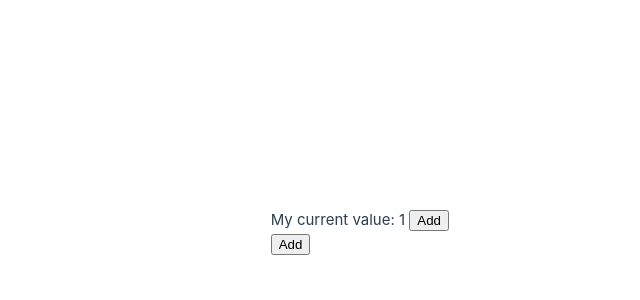
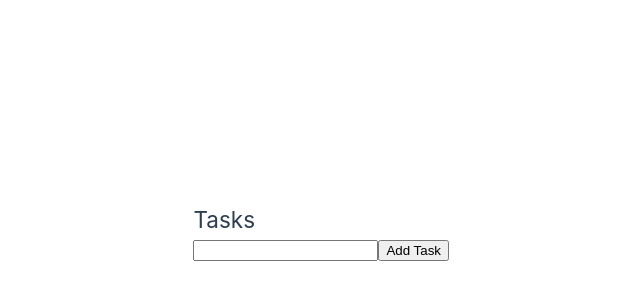
Before and after one commit to PavelRovnyi/task-list, a Vue app: page / in a window 1280 px wide. Shown: the part 168-468 px from the top of the page, without its empty margins (191-831 px from the left). Built offline with nearby package versions, Linux system fonts and the light colour scheme.

Commit message:
add TaskManager component

```diff
--- a/src/App.vue
+++ b/src/App.vue
@@ -1,21 +1,10 @@
 <script setup lang="ts">
-import { ref } from 'vue';
-import Form from './components/Form.vue';
-const rootComponentValue = ref(1);
+import TaskManager from './components/TaskManager.vue'
 
-const addValue = () => {
-  rootComponentValue.value++;
-  console.log(rootComponentValue.value);
-};
-
-const updateRootValue = (newVal: number) => {
-  rootComponentValue.value = newVal;
-};
 </script>
 
 <template>
-  <div class="container mx-auto py-2">
-    <Form :value="rootComponentValue" @update-internal-value="updateRootValue" />
-    <button @click="addValue">Add</button>
+  <div>
+    <TaskManager></TaskManager>
   </div>
 </template>
--- a/src/components/Form.vue
+++ b/src/components/Form.vue
@@ -33,7 +33,3 @@ const addValue = () => {
   $emit('update-internal-value', internalValue.value);
 };
 </script>
-<style>
-  .large {font-size: 30px;}
-  .border {border: 1px solid grey;}
-</style>
--- /dev/null
+++ b/src/components/TaskManager.vue
@@ -0,0 +1,33 @@
+<template>
+  <div>
+    <h2>Tasks</h2>
+    <form @submit.prevent="addTask">
+      <input type="text" v-model="newTask">
+      <button>Add Task</button>
+    </form>
+    <ul>
+      <li v-for="(task, index) in tasks" :key="index">
+        {{ task }}
+        <button @click="removeTask(index)">Remove</button>
+      </li>
+    </ul>
+  </div>
+</template>
+
+<script setup lang="ts">
+import { ref } from 'vue'
+
+const tasks = ref<string[]>([])
+const newTask = ref<string>('')
+
+const addTask = () => {
+  if (newTask.value) {
+    tasks.value.push(newTask.value)
+    newTask.value = ''
+  }
+}
+
+const removeTask = (index: number) => {
+  tasks.value.splice(index, 1)
+}
+</script>
```
